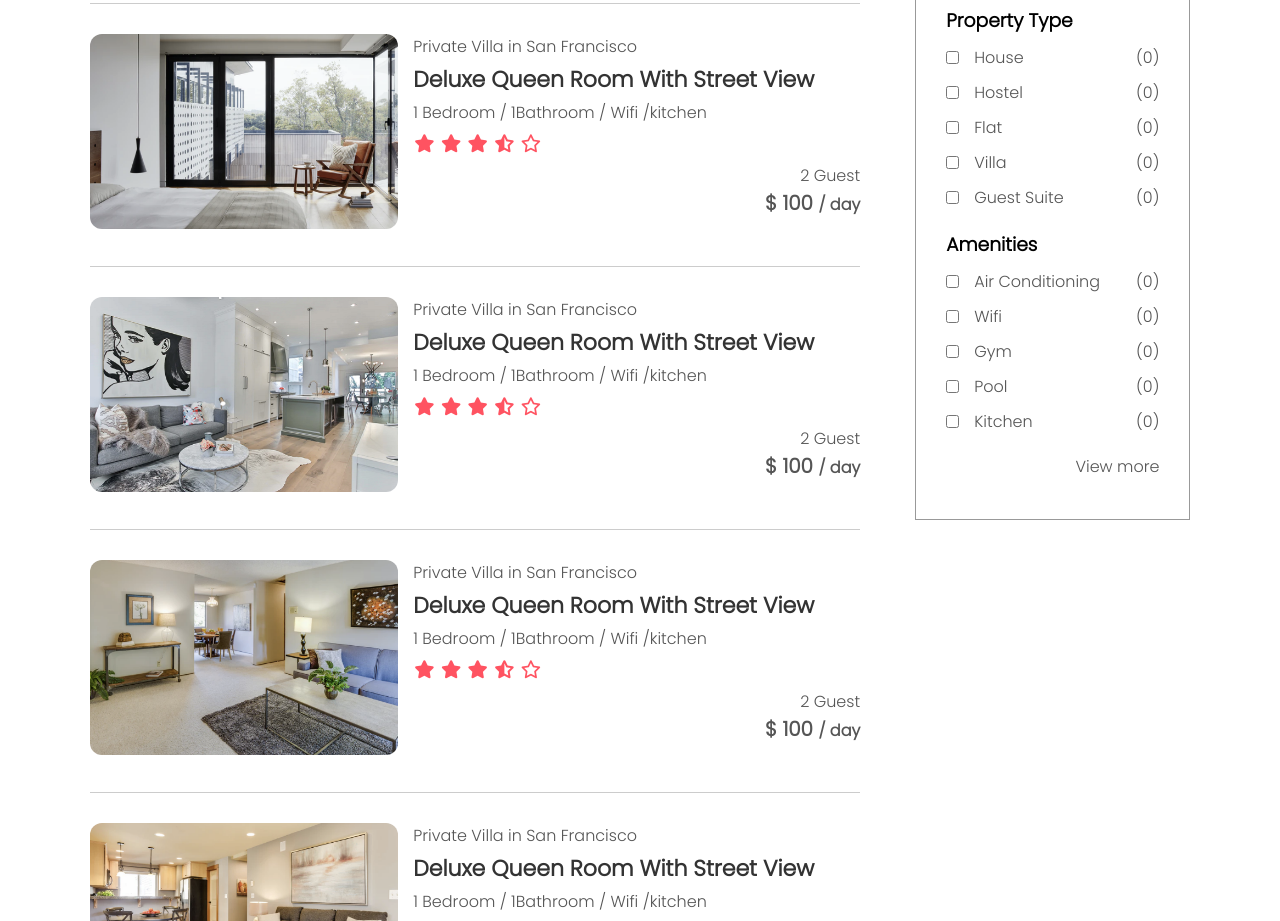
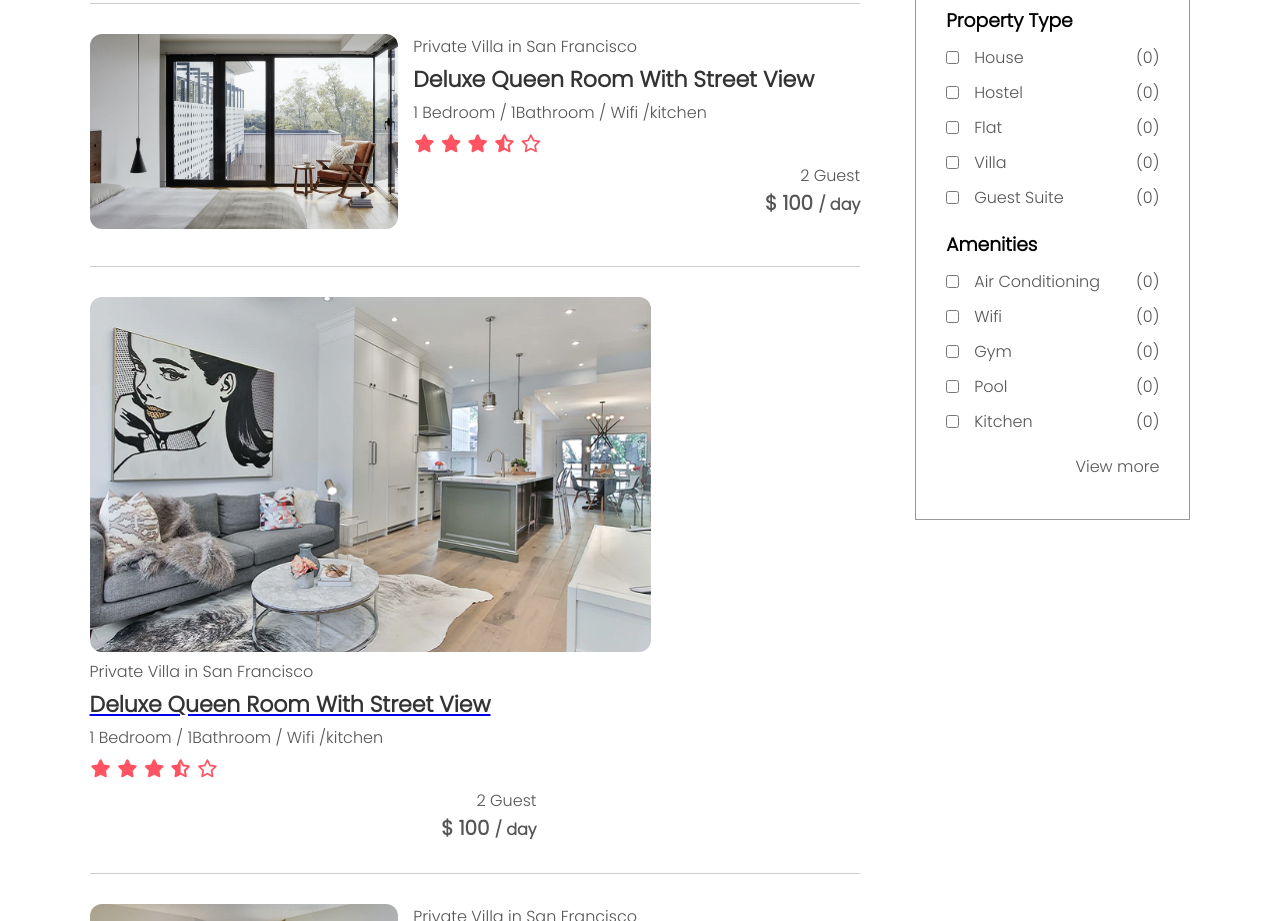
Before and after one commit to akiraafu/RentalWebsite, a plain HTML site: page listing.html in a window 1280 px wide. Shown: the part 235-1156 px from the top of the page. Drawn offline with Linux system fonts and the light colour scheme.

Commit message:
Update listing.html

```diff
--- a/listing.html
+++ b/listing.html
@@ -46,10 +46,12 @@
                     </div>
                 </div>
                 <div class="house">
-                    <div class="house-img"><img src="images/image-s2.png"></div>
+                     <a href="house.html">
+                    <div class="house-img"><img src="images/image-s2.png"></div> </a>
                     <div class="house-info">
                         <p>Private Villa in San Francisco</p>
-                        <h3>Deluxe Queen Room With Street View</h3>
+                         <a href="house.html">
+                        <h3>Deluxe Queen Room With Street View</h3> </a>
                         <p>1 Bedroom / 1Bathroom / Wifi /kitchen</p>
                         <i class="fa-solid fa-star"></i>
                         <i class="fa-solid fa-star"></i>
```
